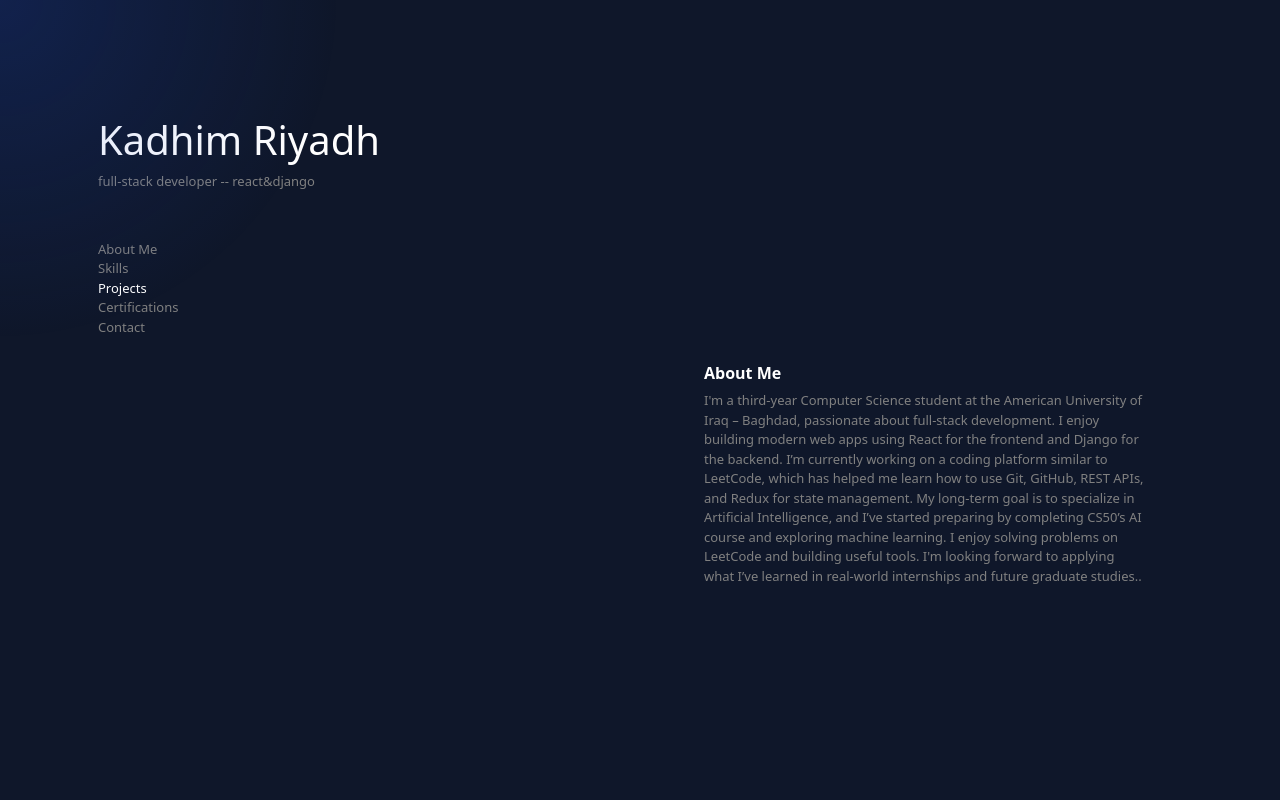
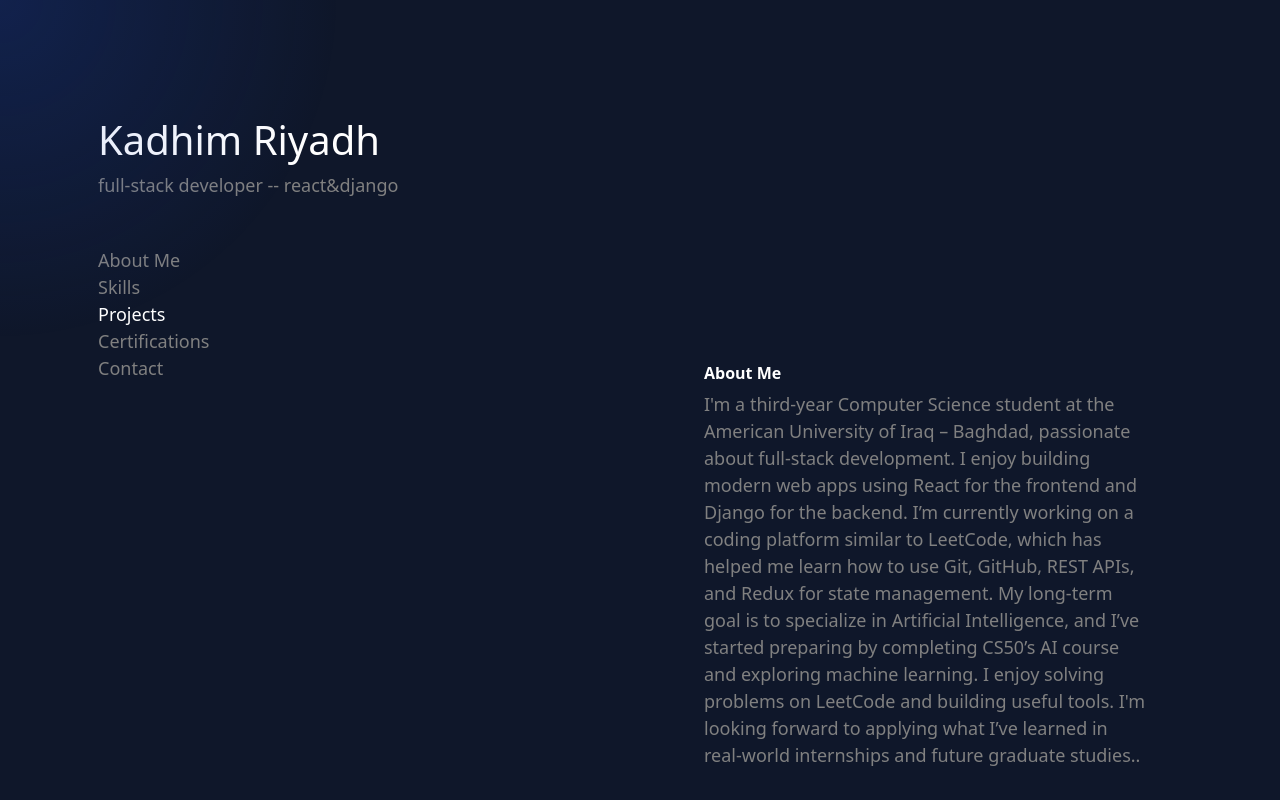
Before and after one commit to kjasim98/my-portfolio, a React (Create React App) app: page / in a window 1280 px wide. Shown: the top 800 px of the page. Built offline with nearby package versions, Linux system fonts and the light colour scheme.

Commit message:
last update

```diff
--- a/src/App.css
+++ b/src/App.css
@@ -6,7 +6,7 @@
 .custom-background {
   background-color: var(--custom-bg);
   color: var(--text-white);
-  font-size: small;
+  font-size: large;
 }
 h2{
   font-size: 1rem;
```
